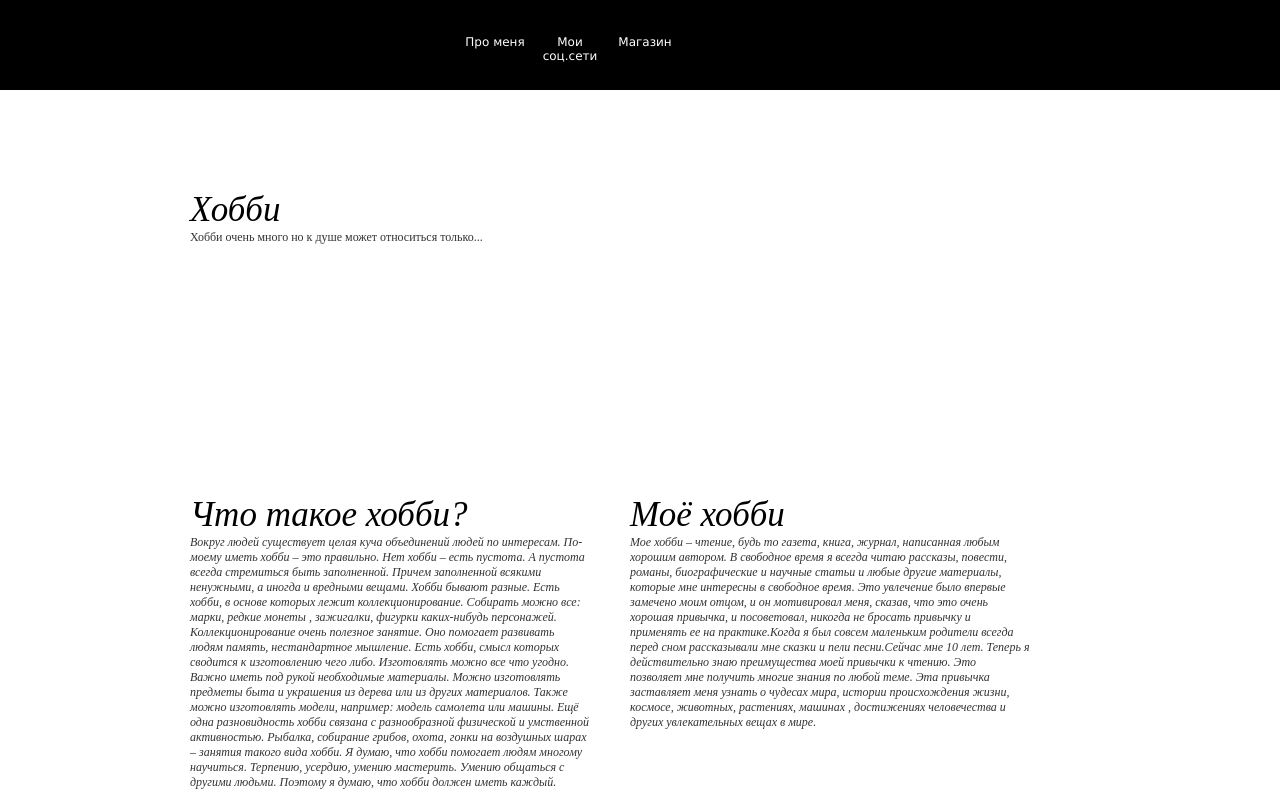
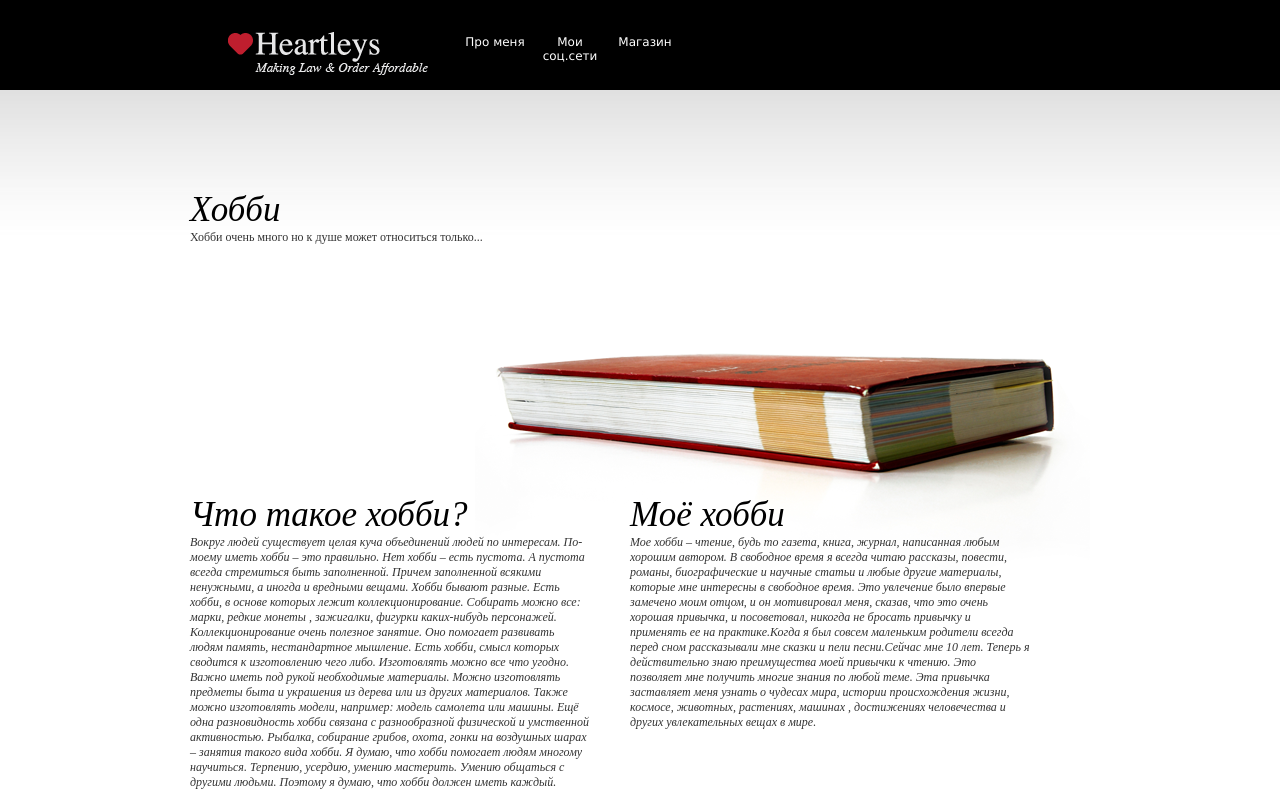
Before and after one commit to Jekaprio/Jekaprio.github.io, a plain HTML site: page index.html in a window 1280 px wide. Shown: the top 800 px of the page. Drawn offline with Linux system fonts and the light colour scheme.

Commit message:
Update stylesheet.css

```diff
--- a/stylesheet.css
+++ b/stylesheet.css
@@ -1,15 +1,10 @@
 @charset "UTF-8";
-/* This CSS File was created by www.pixelateddesign.co.uk */
-/* This is free if you have purchased this templete please contact us useign the email */
-/* info@pixelateddesign.co.uk along with the amount you payed for your website */
-
-/* This file remains property of www.pixelateddesign.co.uk however this is free to use for personal use */
 
 body {
 	margin:0px;
 	padding:0px;
 	background-attachment: scroll;
-	background-image: url(../images/background.jpg);
+	background-image: url(background.jpg);
 	background-repeat: repeat-x;
 	background-position: left top;
 }
@@ -20,7 +15,7 @@ body {
 	width:900px;
 	height: 750px;
 	background-attachment: scroll;
-	background-image: url(../images/Untitled-4.png);
+	background-image: url(Untitled-4.png);
 	background-repeat: no-repeat;
 	background-position: right center;
 }
@@ -45,7 +40,7 @@ body {
 	margin-left:10px;
 	margin-top:15px;
 	float:left;
-	background-image: url(../images/logo.gif);
+	background-image: url(logo.gif);
 }
 
 #top_bar_black {
@@ -67,7 +62,7 @@ body {
 }
 
 .nav_button {
-	width: 70px; /*This number you can edit when you need to add more with to fit your text inside the button */
+	width: 70px;
 	color:#FFFFFF;
 	font-family:Verdana, Arial, Helvetica, sans-serif;
 	font-size:12px;
@@ -139,7 +134,7 @@ body {
 	margin-right:40px;
 }
 
-/*Warning removing this means you must pay for this templete if you remove this you will be located and this will result in payment being required*/
+
 
 #copywriteblock {
 	margin-left:auto;
```
